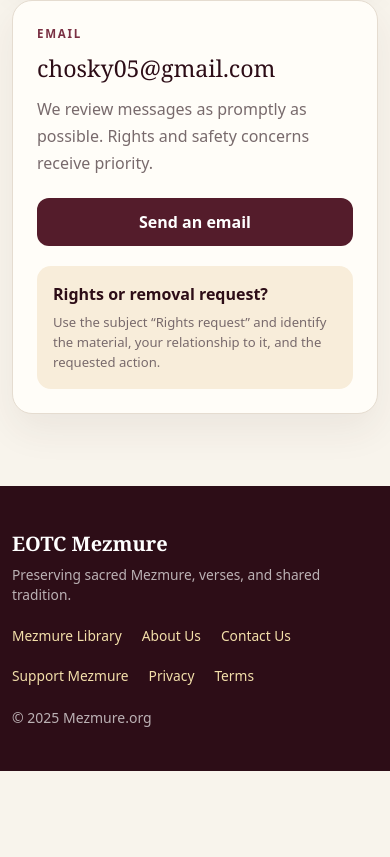
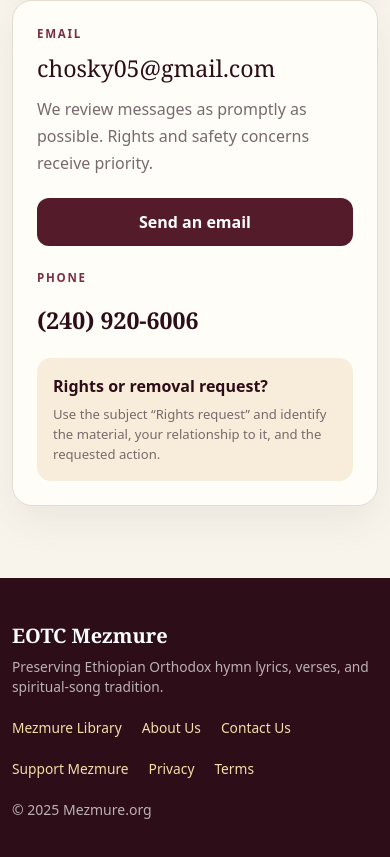
Before and after one commit to Asfawh/mezmure_mern, a React (Vite) app in the folder client/: page /contact in a window 390 px wide. Shown: the part 1316-2173 px from the top of the page. Before the commit the page ends 2087 px from the top, so only its background shows below. Built offline with nearby package versions, Linux system fonts and the light colour scheme; no server answers.

Commit message:
Add contact phone and refine wording

```diff
--- a/client/src/components/Footer.jsx
+++ b/client/src/components/Footer.jsx
@@ -7,7 +7,7 @@
       <Container className="footer-grid">
         <div>
           <span className="footer-brand">EOTC Mezmure</span>
-          <p>Preserving sacred Mezmure, verses, and shared tradition.</p>
+          <p>Preserving Ethiopian Orthodox hymn lyrics, verses, and spiritual-song tradition.</p>
         </div>
         <nav aria-label="Footer navigation">
           <Link to="/songs">Mezmure Library</Link>
--- a/client/src/index.css
+++ b/client/src/index.css
@@ -672,6 +672,9 @@
 .contact-card { position: sticky; top: 1.5rem; }
 .contact-card h2 { overflow-wrap: anywhere; margin: .55rem 0 .8rem; font-size: clamp(1.45rem,3vw,2rem); }
 .contact-card .trust-action { width: 100%; margin-top: 1.3rem; }
+.contact-phone { display: grid; gap: .3rem; margin-top: 1.4rem; }
+.contact-phone a { color: var(--wine-dark); font-family: Georgia,"Times New Roman",serif; font-size: 1.45rem; font-weight: 800; text-decoration: none; }
+.contact-phone a:hover { color: var(--wine); }
 .contact-note { display: grid; gap: .35rem; margin-top: 1.25rem; padding: 1rem; border-radius: 14px; background: #f8edda; }
 .contact-note strong { color: var(--wine-dark); }
 .contact-note span { color: var(--muted); font-size: .82rem; line-height: 1.55; }
--- a/client/src/views/Contact.jsx
+++ b/client/src/views/Contact.jsx
@@ -28,6 +28,10 @@
           <h2>chosky05@gmail.com</h2>
           <p>We review messages as promptly as possible. Rights and safety concerns receive priority.</p>
           <a className="trust-action" href="mailto:chosky05@gmail.com?subject=Mezmure.org%20inquiry">Send an email</a>
+          <div className="contact-phone">
+            <span className="eyebrow">Phone</span>
+            <a href="tel:+12409206006">(240) 920-6006</a>
+          </div>
           <div className="contact-note"><strong>Rights or removal request?</strong><span>Use the subject “Rights request” and identify the material, your relationship to it, and the requested action.</span></div>
         </aside>
       </section>
```
